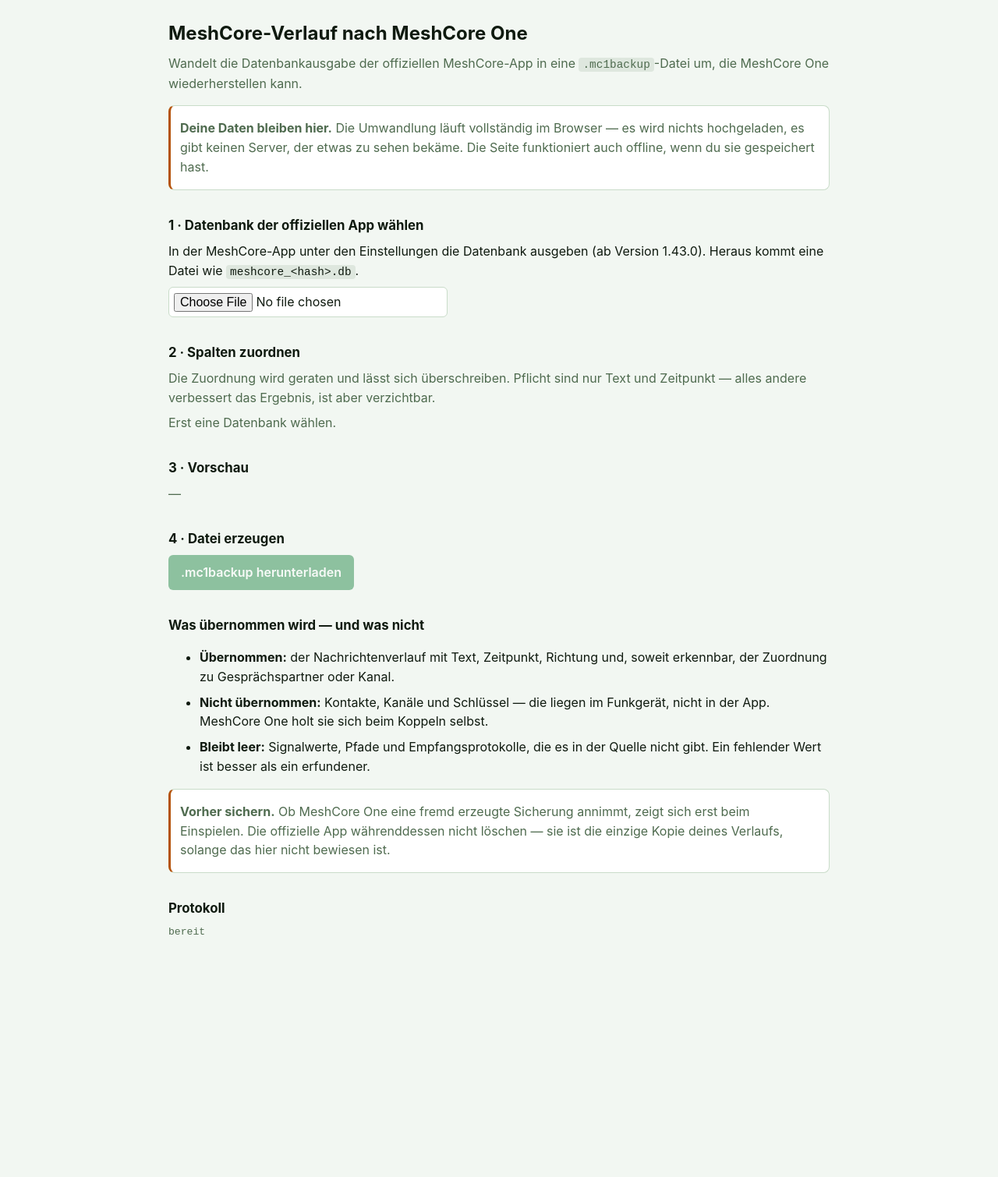
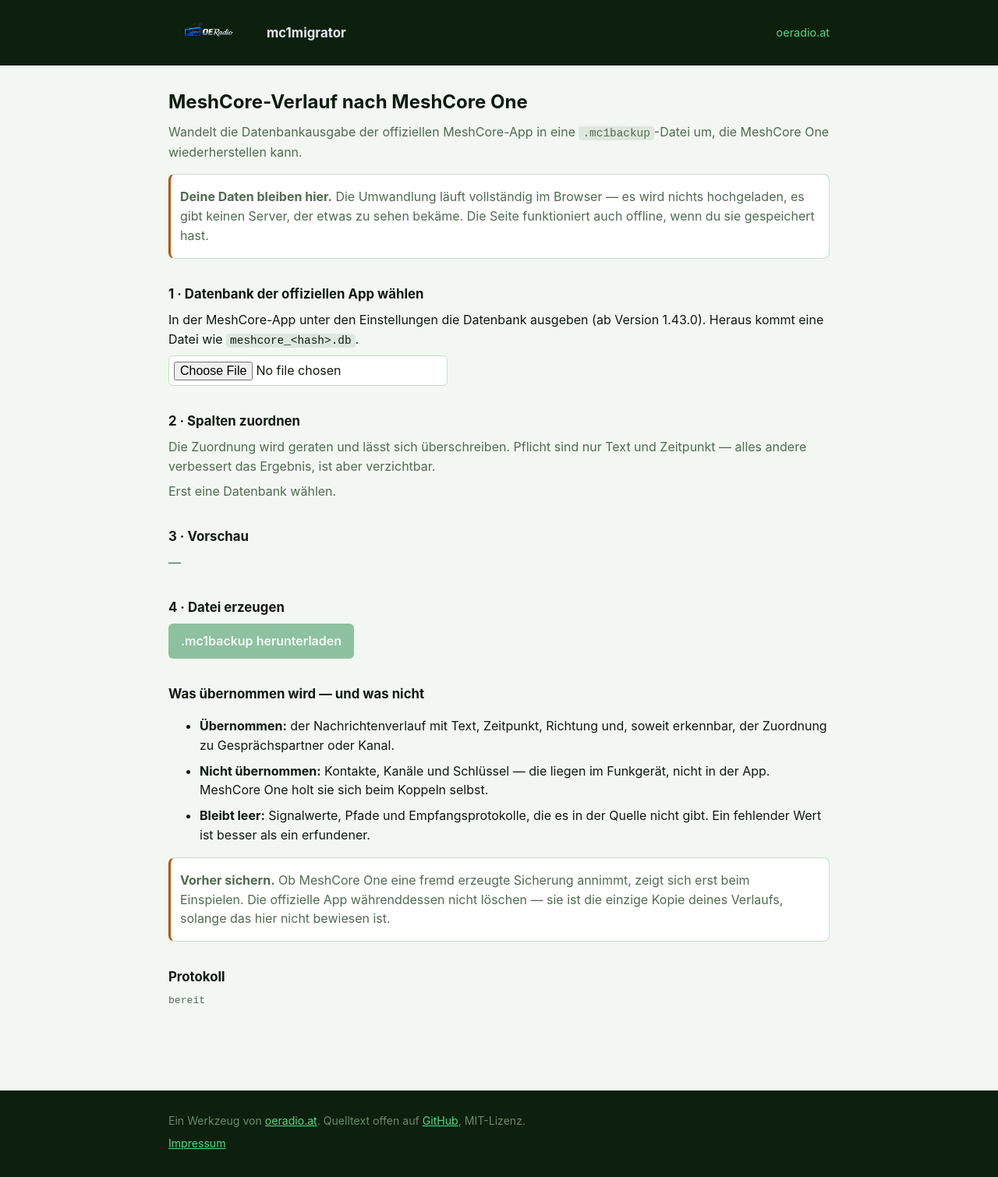
Before and after one commit to achildrenmile/mc1migrator, a website: page index.html in a window 1280 px wide. Shown: the whole page at 78% size. Before the commit the page ends 1271 px from the top, so only its background shows below. Drawn offline with Linux system fonts and the light colour scheme.

Commit message:
Kopf mit oeradio-Logo, Fuss mit Impressum
Das Werkzeug steht unter oeradio.at, also soll es auch danach aussehen und
zurueckfuehren. Logo verlinkt auf die Hauptseite, Farben aus der live
ausgelieferten Base.css uebernommen: Kopf und Fuss beide #0d1f0d, im
Dunkelschema #050805.

Der Fuss traegt das Impressum. Bei einem oeffentlich erreichbaren Dienst ist
das in Oesterreich nach Paragraf 5 ECG Pflicht -- verlinkt auf oeradio.at,
weil derselbe Diensteanbieter dahintersteht.

```diff
--- a/index.html
+++ b/index.html
@@ -16,7 +16,31 @@
 * { box-sizing: border-box; }
 body { margin: 0; background: var(--bg); color: var(--ink);
        font: 16px/1.55 'Inter', system-ui, -apple-system, sans-serif; }
-.wrap { max-width: 880px; margin-inline: auto; padding: 24px 16px 64px; }
+.wrap { max-width: 880px; margin-inline: auto; padding: 0 16px; }
+main.wrap { padding-top: 28px; padding-bottom: 56px; }
+
+/* Kopf und Fuss wie auf oeradio.at: beide auf #0d1f0d, im Dunkelschema
+   #050805. Werte aus der live ausgelieferten Base.css des Hauptauftritts. */
+.bar { background: #0d1f0d; color: #e2e8f0; }
+.bar .wrap { display: flex; align-items: center; gap: 16px; min-height: 84px; }
+.bar img { width: 110px; height: auto; display: block; }
+.bar a { display: inline-flex; align-items: center; text-decoration: none; }
+.bar .titel { font-weight: 700; font-size: 1.05rem; }
+.bar .heim { margin-left: auto; color: #4ade80; font-size: .9rem; text-decoration: none; }
+.bar .heim:hover { text-decoration: underline; }
+
+footer { background: #0d1f0d; color: #6b8a6b; margin-top: 48px; font-size: .88rem; }
+footer .wrap { padding-top: 20px; padding-bottom: 24px; }
+footer a { color: #4ade80; }
+
+@media (prefers-color-scheme: dark) {
+  .bar, footer { background: #050805; }
+}
+@media (max-width: 640px) {
+  .bar img { width: 88px; }
+  .bar .wrap { min-height: 68px; gap: 12px; }
+  .bar .titel { font-size: .95rem; }
+}
 h1 { font-size: 1.5rem; margin: 0 0 4px; }
 h2 { font-size: 1.05rem; margin: 32px 0 8px; }
 p, li { margin: 8px 0; }
@@ -41,7 +65,16 @@ code { background: rgba(127,153,127,.18); padding: 1px 5px; border-radius: 4px;
 </style>
 </head>
 <body>
-<div class="wrap">
+
+<header class="bar">
+  <div class="wrap">
+    <a href="https://oeradio.at" rel="noopener"><img src="oeradio-logo.webp" alt="oeradio.at"></a>
+    <span class="titel">mc1migrator</span>
+    <a class="heim" href="https://oeradio.at" rel="noopener">oeradio.at</a>
+  </div>
+</header>
+
+<main class="wrap">
 
 <h1>MeshCore-Verlauf nach MeshCore One</h1>
 <p class="lead">Wandelt die Datenbankausgabe der offiziellen MeshCore-App in eine
@@ -90,7 +123,15 @@ nur Text und Zeitpunkt — alles andere verbessert das Ergebnis, ist aber verzic
 <h2>Protokoll</h2>
 <div id="protokoll">bereit</div>
 
-</div>
+</main>
+
+<footer>
+  <div class="wrap">
+    <p>Ein Werkzeug von <a href="https://oeradio.at" rel="noopener">oeradio.at</a>.
+       Quelltext offen auf <a href="https://github.com/achildrenmile/mc1migrator" rel="noopener">GitHub</a>, MIT-Lizenz.</p>
+    <p><a href="https://oeradio.at/impressum/" rel="noopener">Impressum</a></p>
+  </div>
+</footer>
 
 <script src="vendor/sql-wasm.js"></script>
 <script type="module">
```
Also changed, not shown: oeradio-logo.webp (added).
